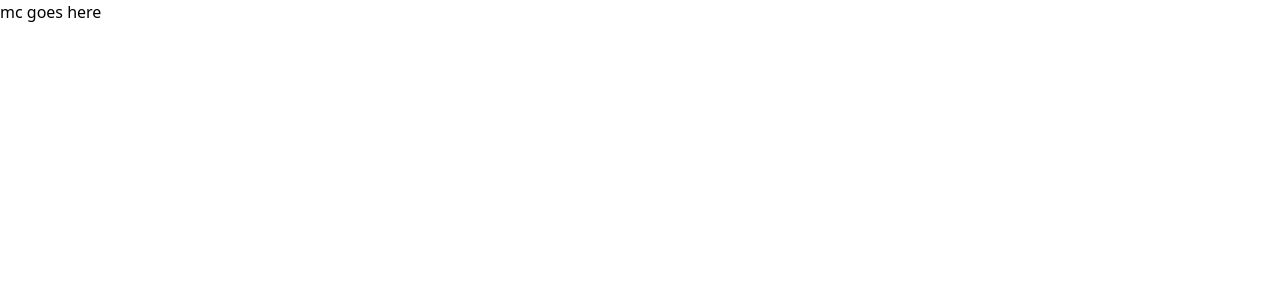
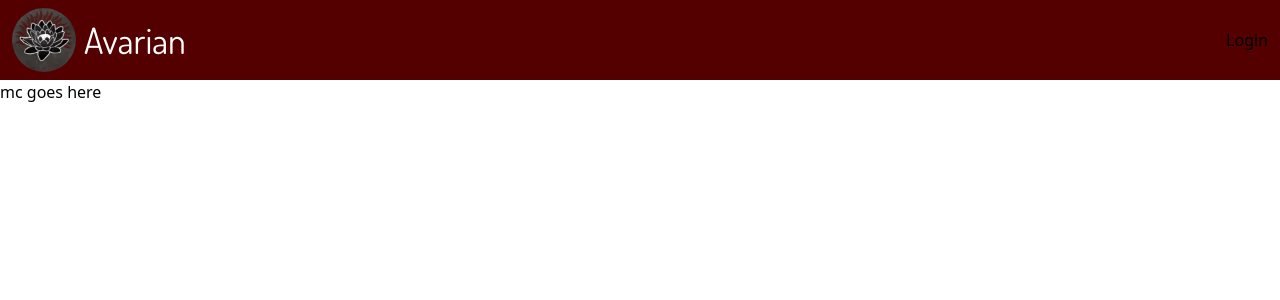
Before and after one commit to bananafiesta/avarian-client, a React (Vite) app: page /mc in a window 1280 px wide. Shown: the top 300 px of the page. Built offline with nearby package versions, Linux system fonts and the light colour scheme.

Commit message:
moved flex div from MainHome to Navbar to keep login element on right at all times

```diff
--- a/src/components/MCHome.tsx
+++ b/src/components/MCHome.tsx
@@ -1,8 +1,12 @@
 import React from "react";
+import Navbar from "./Navbar";
 
 function MCHome(): React.ReactNode {
   return (
     <div>
+      <Navbar>
+
+      </Navbar>
       <h1>mc goes here</h1>
     </div>
   )
--- a/src/components/MainHome.tsx
+++ b/src/components/MainHome.tsx
@@ -7,8 +7,6 @@ function MainHome(): React.ReactNode {
   return (
     <div className="bg-[url('/rugged_highlands.jpg')] h-screen bg-cover">
       <Navbar>
-        <div className="flex flex-grow justify-start px-2 relative">
-
         <Menu>
           <MenuButton className="flex justify-center gap-x-1.5 rounded-md px-3 py-2 text-l font-semibold text-white shadow-sm hover:bg-[#750000]">
             Games
@@ -27,7 +25,7 @@ function MainHome(): React.ReactNode {
             </MenuItem>
           </MenuItems>
         </Menu>
-        </div>
+
       </Navbar>
     </div>
   );
--- a/src/components/Navbar.tsx
+++ b/src/components/Navbar.tsx
@@ -1,7 +1,7 @@
 import { Link } from "react-router-dom";
 import React from "react";
 
-function Navbar({children}: {children: React.ReactNode}): React.ReactNode {
+function Navbar({children}: {children?: React.ReactNode}): React.ReactNode {
   return (
     <div>
       <nav className="bg-[#540000] top-0 py-2">
@@ -14,7 +14,9 @@ function Navbar({children}: {children: React.ReactNode}): React.ReactNode {
             </Link>
 
             {/* Navbar middle elements */}
-            {children}
+            <div className="flex flex-grow justify-start px-2 relative">
+              {children}
+            </div>
 
             {/* Login stuff on right side */}
             <div className="">
```
Lines whose indentation alone changed are shown as unchanged.
